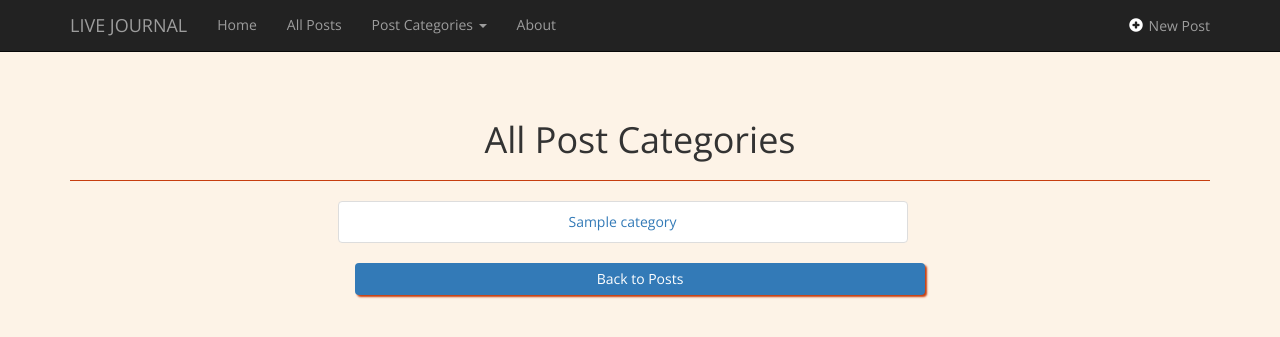
After one commit to jdesoto1618/php_blog_app, a CodeIgniter app: page /php_blog/categories in a window 1280 px wide. The commit adds this page. Shown: the top 337 px of the page. Run offline with CodeIgniter, Linux system fonts and the light colour scheme; tables that the repository leaves empty or names only in its code hold one stand-in row (values such as "Sample post"); some libraries are stand-ins or nearby versions.

Commit message:
login system pending... categories are now more robust. can add your own post category! can also view posts by category. navbar has dropdown category menu. updates navbar menu item wording

```diff
--- a/application/config/autoload.php
+++ b/application/config/autoload.php
@@ -132,4 +132,4 @@ $autoload['language'] = array();
 |
 |	$autoload['model'] = array('first_model' => 'first');
 */
-$autoload['model'] = array('post_model');
+$autoload['model'] = array('post_model', 'category_model');
--- a/application/config/routes.php
+++ b/application/config/routes.php
@@ -2,7 +2,7 @@
 defined('BASEPATH') OR exit('No direct script access allowed');
 
 // set route for creating new post. if user types in posts/create(left side), route points to posts/create(right side)
-// when the route is $route['posts/create'] = 'posts/create', the user would have to type controller_name(posts)/method_name(create)/posts_folder(posts)/file_name(create)... we want it to just be /create. to do this, set the left side of the route to $route['create'] = 'posts/create'. this makes sense because we are routing a typed address of /php_blog/create to 'posts/create'... but this didn't work when actually submitting the form! form validations wouldn't work, and i ended up moving this here and changing it to $route['posts/create'] = 'posts/create' D:
+// when the route is $route['posts/create'] = 'posts/create', the user would have to type controller_name(posts)/method_name(create)/posts_folder(posts)/view_file_name(create)... we want it to just be /create. to do this, set the left side of the route to $route['create'] = 'posts/create'. this makes sense because we are routing a typed address of /php_blog/create to 'posts/create'... but this didn't work when actually submitting the form! form validations wouldn't work, and i ended up moving this here and changing it to $route['posts/create'] = 'posts/create' D:
 $route['posts/create']                                = 'posts/create';
 // route for updating(editing) a post
 $route['posts/update']                                = 'posts/update';
@@ -10,9 +10,18 @@ $route['posts/update']                                = 'posts/update';
 $route['posts/(:any)']                                = 'posts/view/$1';
 // set route to view posts. first value in route array is the controller. the first value is also what can be typed in the address bar to route you to the right side of the equals. so, /php_blog/posts routes to /php_blog/posts/index. Either one is correct, but the smaller url looks better and cleaner
 $route['posts']                                       = 'posts/index';
+
+// set the route for creating post categories. route array is what a user would type in the address bar: /categories/create
+// the array key is what is invoked in the address bar. once this is invoked, it routes the user to the categories controller and runs the create method
+$route['categories/create']                           = 'categories/create';
+// set the route for categories. when the user creates a new category, this will route to the categories controller and load the index method in that controller, which shows all categories
+$route['categories']                                  = 'categories/index';
+// show all posts in a clicked category. use $1 on the right to reference the first variable listed on the left side. this is also now looking for a method in the categories controller called posts
+$route['categories/posts/(:any)']                     = 'categories/posts/$1';
 // set this any route so you can navigate to /php_blog/about instead of /php_blog/pages/view/about
 $route['(:any)']                                      = 'pages/view/$1';
-// default routes
+
+// default routes set up by CI
 $route['default_controller']                          = 'pages/view';
 $route['404_override']                                = '';
 $route['translate_uri_dashes']                        = FALSE;
--- /dev/null
+++ b/application/controllers/Categories.php
@@ -0,0 +1,47 @@
+<?php
+  class Categories extends CI_Controller{
+
+    public function index(){
+      // set page title in data array. this can then be called as an instance variable in the categories index view
+      $data['title'] = 'All Post Categories';
+      // set categories in data array. use the get_categories method from the Category model (method must be present in the Category model in order for this to work). User lowercase when referencing a model
+      $data['categories'] = $this->category_model->get_categories();
+      // these lines will load the header and footer on each page in views/posts... make sure to set these pages up in the views. This is done so the same header and footer are shown on any page where these templates are called
+			$this->load->view('templates/header');
+			$this->load->view('categories/index', $data);
+			$this->load->view('templates/footer');
+    }
+
+    public function create(){
+      // page title for creating a post category
+      $data['title'] = 'Create Post Category';
+      // validate category name on form submit. set up form validations. in set_rules, first parameter is the field name in the form. second parameter is what will output in the event of an error. third is the rule, such as required
+      $this->form_validation->set_rules('name', 'Category Name', 'required');
+      // check whether the form validation passes(else statement) or not (false)
+      if($this->form_validation->run() === false) {
+        // reload page with header and footer templates if the validation fails
+        $this->load->view('templates/header');
+        // load the create view in categories folder, and pass in data array to the page. this will make the data array available to use in the create category page, as an instance variable
+        $this->load->view('categories/create', $data);
+        $this->load->view('templates/footer');
+      } else {
+        // if validation passes, go to model and load the method
+        $this->category_model->create_category();
+        // send user to create view on successful category create_function
+        redirect('categories');
+      } // end form validator if
+    } // end create function
+
+    // get the posts related to the category, using the category id
+    public function posts($id){
+      // set the title of this to the title of the category. we want only the name of the category
+      $data['title'] = $this->category_model->get_category($id)->name;
+      // now, set the posts into the data array from the post model
+      $data['posts'] = $this->post_model->get_posts_by_category($id);
+      // reload page with header and footer templates if the validation fails
+      $this->load->view('templates/header');
+      // load the index view in posts folder, and pass in data array to the page. this will render the post index with just the psots related to a selected category. this means a new view doesnt have to be created when selecting posts of a certain category
+      $this->load->view('posts/index', $data);
+      $this->load->view('templates/footer');
+    }
+  } // end categories class
--- a/application/controllers/Posts.php
+++ b/application/controllers/Posts.php
@@ -2,7 +2,7 @@
   class Posts extends CI_Controller{
     public function index(){
       // set page title array
-      $data['title'] = 'Latest Posts';
+      $data['title'] = 'Blog Posts';
       // set posts in data array. use the get_posts method from the Post model. User lowercase when referencing a model
       $data['posts'] = $this->post_model->get_posts();
       // these lines will load the header and footer on each page in views/posts... make sure to set these pages up in the views. This is done so the same header and footer are shown on any page created inside views/posts
--- /dev/null
+++ b/application/models/Category_model.php
@@ -0,0 +1,34 @@
+<?php
+  class Category_model extends CI_Model{
+    public function __construct(){
+      // load the database when this model is invoked
+      $this->load->database();
+    }
+
+    public function create_category(){
+      // get the data and store it as an array to send the category name to the database
+      $data =
+      [
+        'name' => $this->input->post('name'), // trailing comma here for future values to be inserted
+      ];
+      // return the values of the data array to the database using insert. insert syntax is insert('table_name', values)
+      // since there's already a categories table, just insert the value from the create category form into the database
+      return $this->db->insert('categories', $data);
+    }
+
+    // get the categories from the database
+    public function get_categories(){
+      // get the category from the database
+      $this->db->order_by('name');
+      // fetch from categories table
+      $query = $this->db->get('categories');
+      return $query->result_array();
+    }
+
+    // get the category title by post id
+    public function get_category($id){
+      // get the categories from the database
+      $query = $this->db->get_where('categories', array('id' => $id));
+      return $query->row();
+    }
+  }
--- a/application/models/Post_model.php
+++ b/application/models/Post_model.php
@@ -25,10 +25,19 @@
       return $query->row_array();
     }
 
+    public function get_posts_by_category($category_id){
+      // get posts by category id. requires table join of categories
+      $this->db->order_by('posts.id','DESC');
+      $this->db->join('categories', 'categories.id = posts.category_id');
+      // show posts from a specific category
+      $query = $this->db->get_where('posts', array('category_id' => $category_id));
+      return $query->result_array();
+    }
+
     public function get_categories(){
       // get the category from the database
       $this->db->order_by('name');
-      // from the categories table
+      // fetch from the categories table
       $query = $this->db->get('categories');
       return $query->result_array();
     }
--- /dev/null
+++ b/application/views/categories/index.php
@@ -0,0 +1,16 @@
+<!-- page title from categories controller -->
+<h1 class="text-center"><?= $title; ?></h1>
+<hr class="horizontal">
+<!-- set bootstrap class for ul -->
+<ul class="list-group">
+  <!-- loop through and display each category -->
+  <?php foreach ($categories as $category) : ?>
+    <!-- bootstrap list group item class -->
+    <!-- make a list item for each category for posts. each post has a category, so we want to show all posts that correspond to a category id. the categories table has a PK for each category, so use $category['id']. once this is done, show the category name associated with that id using $category['name']. this is also in the categories database -->
+    <li class="list-group-item"><a href="<?= site_url('/categories/posts/'.$category['id']); ?>"><?= $category['name']; ?></a></li>
+  <?php endforeach; ?>
+</ul>
+<!-- add this div so it can center the content in it, the anchor tag. div may have built in margins/padding, remove if necessary -->
+<div class="text-center">
+  <a class="btn btn-primary back_to_categorized_posts" href="<?= site_url('/posts/'); ?>">Back to Posts</a>
+</div>
--- a/application/views/posts/edit.php
+++ b/application/views/posts/edit.php
@@ -1,6 +1,6 @@
 <!-- place page title here, from posts controller, create method -->
 <h1 class="text-center"><?= $title; ?></h1>
-<div class="form_container">
+<div class="form-container">
   <?= form_open('posts/update', array('class' => 'edit_form')); ?>
     <!-- post title, post fields -->
     <div class="form-group">
@@ -35,7 +35,6 @@
 
     <button type="submit" class="btn btn-success btn-block" name="button">Edit Post</button>
     <a class="btn btn-primary back_to_posts" href="<?= site_url('/posts/'); ?>">Back to Posts</a>
-    <br>
   </form>
 
 </div> <!-- closes form_container div -->
--- a/application/views/posts/index.php
+++ b/application/views/posts/index.php
@@ -1,4 +1,4 @@
-<h1 class="text-center">Blog Posts Page!</h1>
+<h1 class="text-center"><?= $title; ?></h1>
 <h3 class="text-center">Newest posts are listed first.</h3>
 <hr class="horizontal">
 <!-- loop through each post -->
--- a/application/views/posts/view.php
+++ b/application/views/posts/view.php
@@ -15,7 +15,8 @@
     </div>
   </div>
   <hr class="horizontal">
-  <a class="btn btn-primary back_to_posts" href="<?= site_url('/posts/'); ?>">Back to Posts</a>
+  <!-- back button, goes to posts index page -->
+  <a class="btn btn-primary back_button" href="<?= site_url('/posts/'); ?>">Back to Posts</a>
   <a class="btn btn-warning edit_post" href="<?= site_url('/posts/edit/'.$post['slug']); ?>">Edit Post</a>
   <!-- place this button opposite the back to posts button so there's less chance of accidental deletion -->
   <!-- use a form_open to place the delete button. also, this will delete the post by its id -->
--- a/application/views/templates/header.php
+++ b/application/views/templates/header.php
@@ -31,7 +31,13 @@
             <!-- solution to this was to set the config for the base url to point to port 8080. this is located in /application/config/config.php -->
             <!-- $config['base_url'] = 'http://localhost:8080/php_blog/'; -->
             <li><a href="<?php echo base_url(); ?>">Home <span class="sr-only">(current)</span></a></li>
-            <li><a href="<?php echo base_url(); ?>posts">Posts</a></li>
+            <li><a href="<?php echo base_url(); ?>posts">All Posts</a></li>
+            <li class="dropdown"><a class="dropdown-toggle" data-toggle="dropdown" href="#">Post Categories
+            <span class="caret"></span></a>
+            <ul class="dropdown-menu">
+              <li><a href="<?php echo base_url(); ?>categories">Show Categories</a></li>
+              <li><a href="<?php echo base_url(); ?>categories/create">Create a Category</a></li>
+            </ul>
             <li><a href="<?php echo base_url(); ?>about">About</a></li>
           </ul>
 
--- a/css/main.css
+++ b/css/main.css
@@ -62,6 +62,26 @@ h1.text-center {
   /* box shadow shows underneath the element. horizontal offset, vertical offset, blur size/intensity, color */
   box-shadow: 2px 2px 2px #c63d0f;
   border: none;
+  /* add half as much top margin as the containing div */
+  margin-top: 7.5px;
+  /* have button take up all div width */
+  display: block;
+}
+
+/* set styling for back_button. used this one for viewing a specific post, where this button needs to be inline with the other buttons on this page */
+.back_button {
+  /* box shadow shows underneath the element. horizontal offset, vertical offset, blur size/intensity, color */
+  box-shadow: 2px 2px 2px #c63d0f;
+  border: none;
+}
+
+/* set styles for the back button on categories index */
+.back_to_categorized_posts {
+  /* box shadow shows underneath the element. horizontal offset, vertical offset, blur size/intensity, color */
+  box-shadow: 2px 2px 2px #c63d0f;
+  border: none;
+  /* size this button to be the same as the li's */
+  width: 50%;
 }
 
 /* set styles for delete post button on view post page */
@@ -85,12 +105,23 @@ h1.text-center {
 /* set styles for create post form */
 .post_form,
 .edit_form {
-  /* set top padding to match bottom inherited padding */
-  padding: 45px 30px 30px 30px;
+  /* set padding */
+  padding: 30px 30px 30px 30px;
 }
 
 /* set styles for form_container div */
-.form_container {
+.form-container {
+  background: #0fc6c6;
+  /* set blurred shadow all around create post form: horizontal-offset 0, vertical offset 0, blur size/intensity, color */
+  box-shadow: 0 0 10px #c63d0f;
+  border-radius: 3px;
+  width: 60%;
+  margin-left: 17vw; /* center the form on the page */
+  margin-top: 30px; /* add space between h1 page title and the form */
+}
+
+/* set styles for category form div */
+.category_form {
   background: #0fc6c6;
   /* set blurred shadow all around create post form: horizontal-offset 0, vertical offset 0, blur size/intensity, color */
   box-shadow: 0 0 10px #c63d0f;
@@ -142,3 +173,31 @@ ul.error_list {
 .post_image {
   width: 100%;
 }
+
+/* set styles for list group ul */
+.list-group {
+  width: 50%;
+  text-align: center;
+  /* ghetto way to align the entire list to the center of the screen. this also aligns with the back to posts by category button */
+  margin-left: 20.9vw;
+}
+
+/* adjust styles for category list items */
+.list-group-item {
+  /* creates space between each list item */
+  margin-bottom: 5px;
+  /* remove padding for all list items. this is done as one step in making the entire li clickable. the next steps are to give the padding to the anchor tags themselves, thereby making them the same size as before */
+  padding: 0;
+}
+
+/* set background color for list group items on hover */
+.list-group-item:hover {
+  background: #7ccf84;
+}
+
+/* style anchor tags instead of list-group-item so that most of each li is clickable */
+/* main issue here is the padding interferes with the alignment of the words. as soon as it's good for one li, it's too much for another one and pushes the words to the right */
+li.list-group-item>a {
+  display: block;
+  padding: 10px 15px;
+}
```
Also changed, not shown: application/views/categories/create.php (added, +24 -0 lines), application/views/posts/create.php (+4 -3 lines), images/posts/jsoule.jpg (added).
